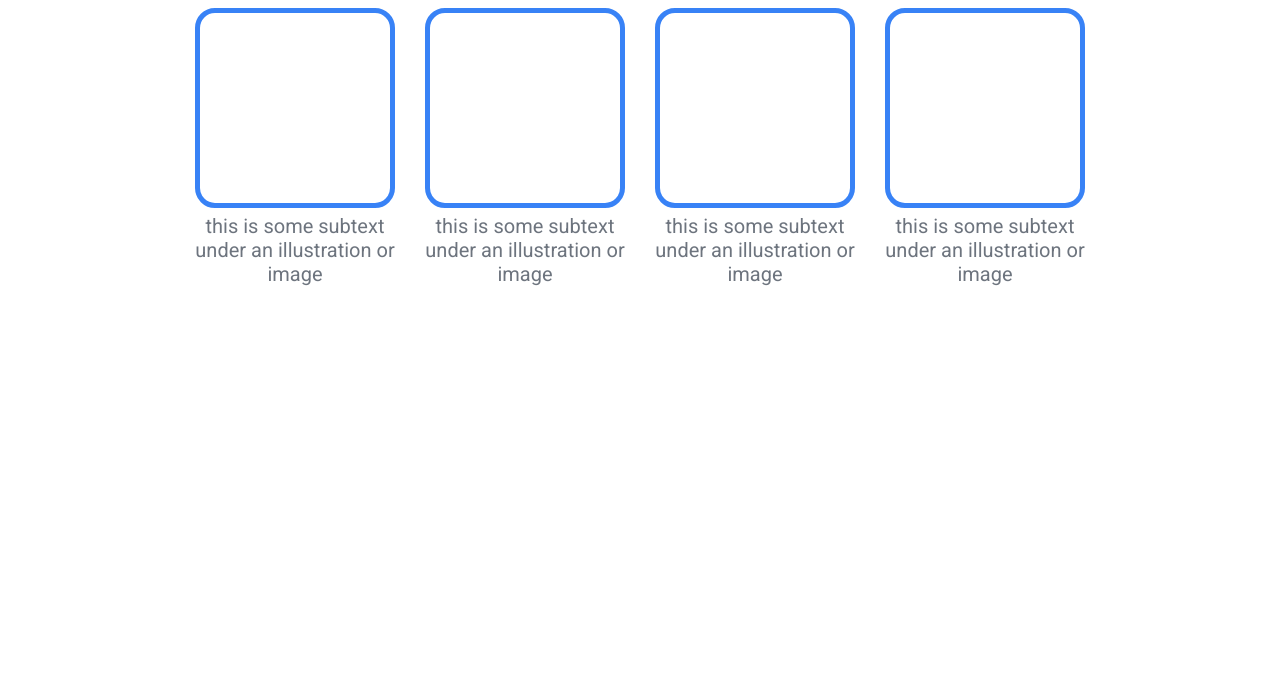
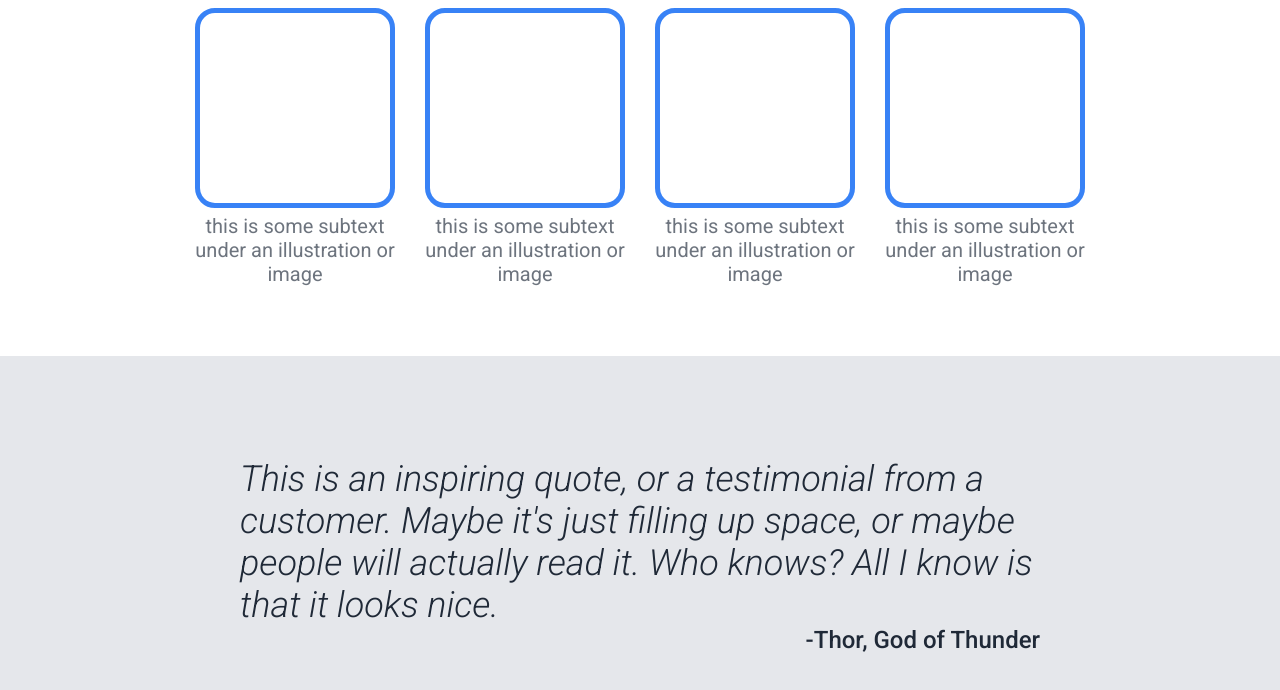
Before and after one commit to itsjatinnagar/odin-landing-page, a plain HTML site: page index.html in a window 1280 px wide. Shown: the part 568-1258 px from the top of the page. Before the commit the page ends 924 px from the top, so only its background shows below. Drawn offline with Linux system fonts and the light colour scheme.

Commit message:
Complete Testimonial section

```diff
--- a/index.html
+++ b/index.html
@@ -52,6 +52,13 @@
             </div>
         </div>
     </section>
+    <section class="testimonial">
+        <blockquote>
+            <p>This is an inspiring quote, or a testimonial from a customer. Maybe it's just filling up space, or maybe
+                people will actually read it. Who knows? All I know is that it looks nice.</p>
+            <cite>-Thor, God of Thunder</cite>
+        </blockquote>
+    </section>
 </body>
 
 </html>
--- a/style.css
+++ b/style.css
@@ -131,3 +131,31 @@ body {
     text-align: center;
     margin-top: 6px;
 }
+
+.testimonial {
+    background-color: #e5e7eb;
+    height: 400px;
+    display: flex;
+    align-items: center;
+    justify-content: center;
+}
+
+.testimonial blockquote {
+    max-width: 800px;
+}
+
+.testimonial blockquote p {
+    font-size: 36px;
+    font-style: italic;
+    font-weight: 300;
+    color: #1f2937;
+}
+
+.testimonial blockquote cite {
+    display: block;
+    text-align: right;
+    font-size: 24px;
+    font-style: normal;
+    font-weight: 500;
+    color: #1f2937;
+}
```
